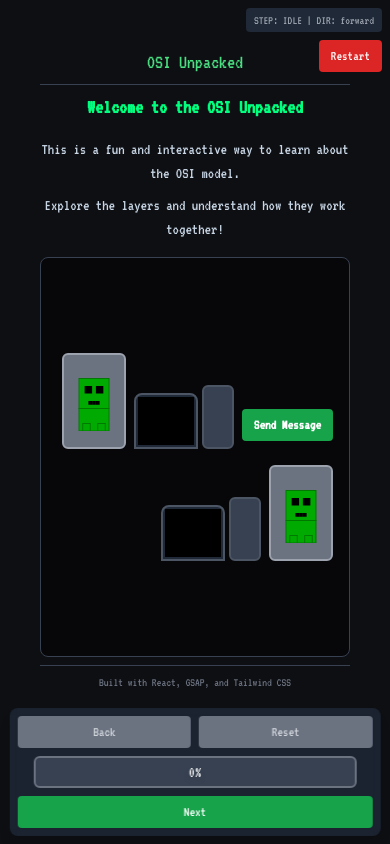
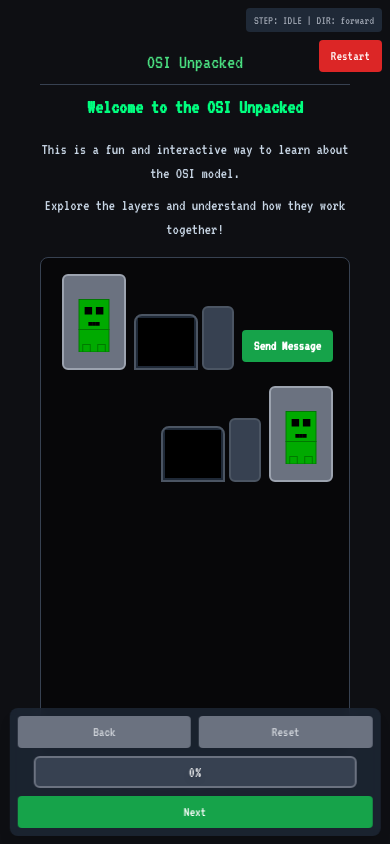
Before and after one commit to lem0n4id/osi-unpacked, a React (Vite) app: page / in a window 390 px wide. Built offline with nearby package versions, Linux system fonts and the light colour scheme.

Commit message:
Fix scene cutoff on mobile - increase min-height and enable scrolling
Co-authored-by: lem0n4id <61219881+lem0n4id@users.noreply.github.com>

```diff
--- a/src/components/SceneCanvas.jsx
+++ b/src/components/SceneCanvas.jsx
@@ -2,10 +2,8 @@ import React from 'react';
 
 const SceneCanvas = ({ children }) => {
   return (
-    <div className="relative w-full min-h-[400px] md:aspect-video bg-black/50 border border-gray-700 rounded-lg overflow-hidden flex items-center">
-      <div className="w-full">
-        {children}
-      </div>
+    <div className="relative w-full min-h-[500px] md:min-h-0 md:aspect-video bg-black/50 border border-gray-700 rounded-lg overflow-auto">
+      {children}
     </div>
   );
 };
```
